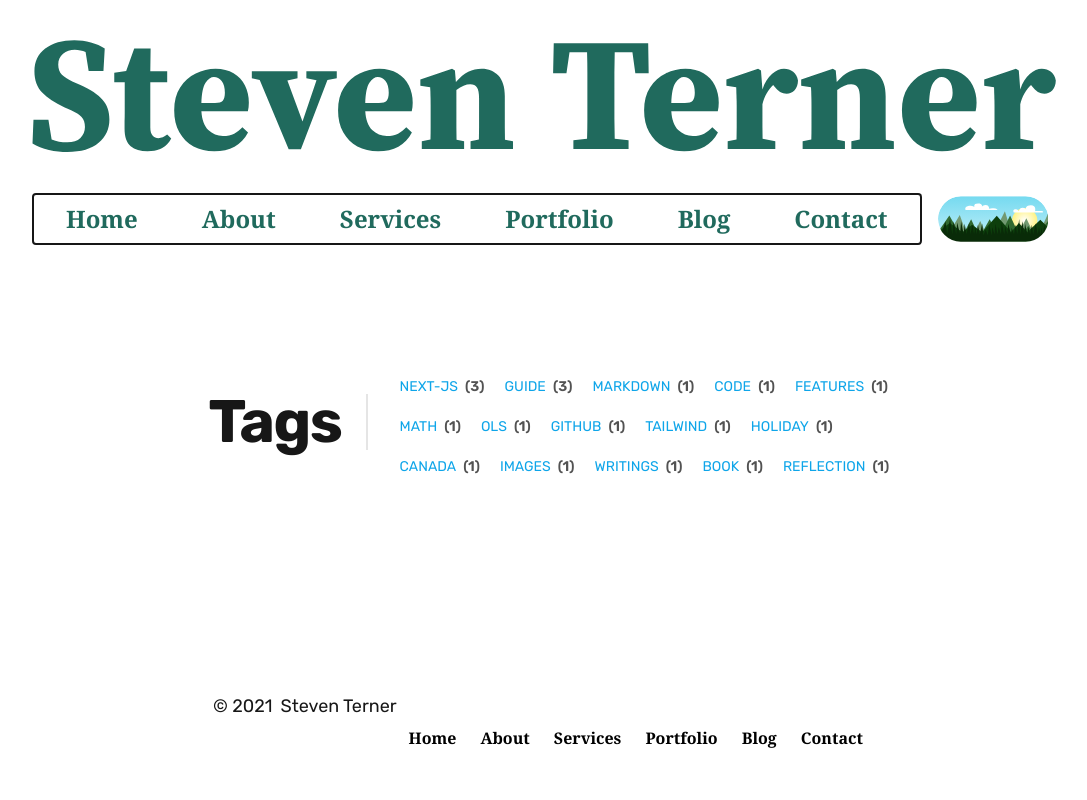
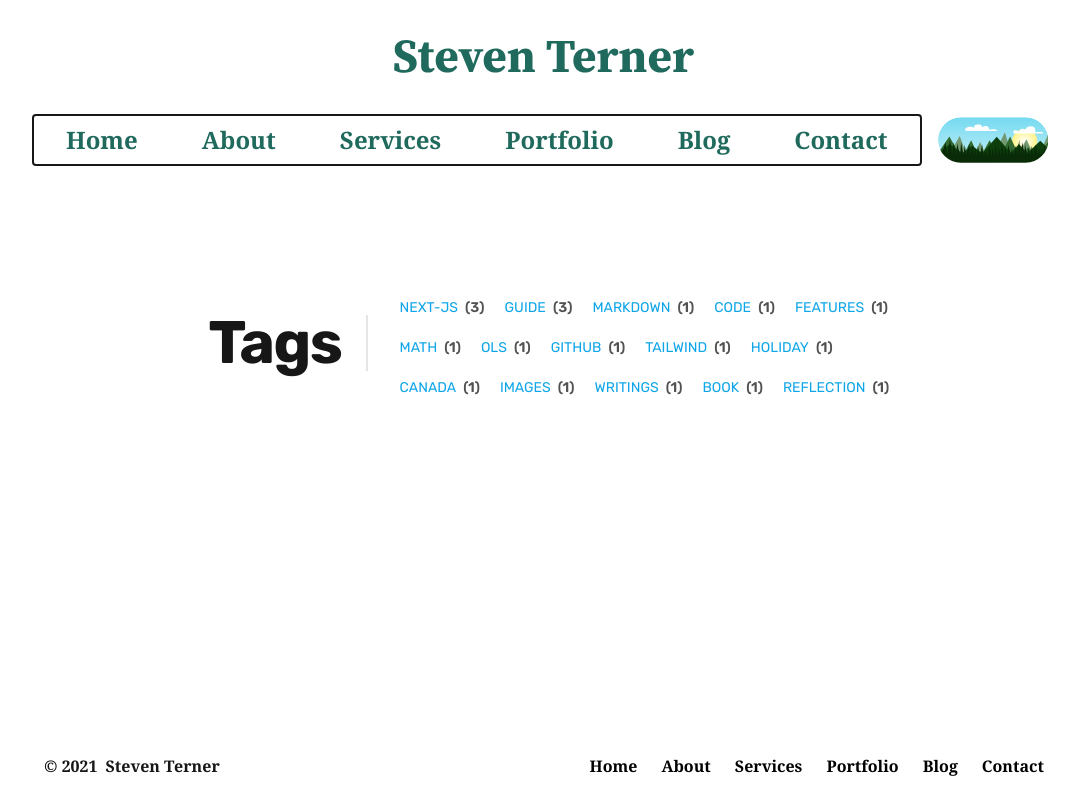
Before and after one commit to DoctorDerek/steven-terner.github.io, a Next.js app: page /tags in a window 1280 px wide. Shown: the whole page, without its empty margins (96-1183 px from the left). Built offline with nearby package versions, Linux system fonts and the light colour scheme; a web font is replaced by a local one; what @tailwindcss/typography would draw is missing.

Commit message:
Align menu items properly in footer

```diff
--- a/components/Footer.js
+++ b/components/Footer.js
@@ -1,20 +1,30 @@
 import Link from "./Link"
 import siteMetadata from "@/data/siteMetadata"
-import FooterNav from "./FooterNav"
 import SectionContainer from "./SectionContainer"
+import headerNavLinks from "@/data/headerNavLinks"
 
 export default function Footer() {
   return (
+    <div className="w-full">
       <SectionContainer>
-      <footer className="flex flex-row w-full mt-16 xl:text-lg md:text-md sm:flex sm:text-sm">
-        <div className="flex flex-grow mb-2 space-x-2 text-gray-900 dark:text-gray-400">
+        <footer className="flex flex-col justify-start w-full py-1 mt-8 mb-4 font-serif text-base font-bold leading-5 text-center border-gray-900 rounded sm:flex-row dark:border-gray-500">
+          <div className="flex flex-grow px-3 py-1 space-x-2 text-gray-900 dark:text-gray-400">
             <div>{`© ${new Date().getFullYear()}`}</div>
             <Link href="/">{siteMetadata.author}</Link>
           </div>
-        <div className="mb-8 text-sm">
-          <FooterNav />
+          <div className="flex flex-col justify-start sm:flex-row">
+            {headerNavLinks.map((link) => (
+              <Link
+                key={link.title}
+                href={link.href}
+                className="px-3 py-1 text-black no-underline rounded hover:bg-green-light dark:hover:text-green-dark"
+              >
+                {link.title}
+              </Link>
+            ))}
           </div>
         </footer>
       </SectionContainer>
+    </div>
   )
 }
--- a/components/FooterNav.js
+++ /dev/null
@@ -1,22 +0,0 @@
-import Link from "./Link"
-import headerNavLinks from "@/data/headerNavLinks"
-
-const FooterNav = () => {
-  return (
-    <div className="flex flex-row-reverse items-end justify-between w-full mt-8 mb-4 text-base leading-5 sm:flex-row">
-      <div className="py-1 font-serif font-bold rounded text-centerborder-gray-900 dark:border-gray-500">
-        {headerNavLinks.map((link) => (
-          <Link
-            key={link.title}
-            href={link.href}
-            className="px-3 py-1 text-black no-underline rounded hover:bg-green-light dark:hover:text-green-dark"
-          >
-            {link.title}
-          </Link>
-        ))}
-      </div>
-    </div>
-  )
-}
-
-export default FooterNav
--- a/components/LayoutWrapper.js
+++ b/components/LayoutWrapper.js
@@ -13,14 +13,12 @@ const LayoutWrapper = ({ children }) => {
       <header className="flex flex-col items-center justify-between pt-10">
         <Link href="/" aria-label="Steven Terner">
           <div className="flex items-center justify-between">
-            <div className="w-screen px-3">
-              <SectionContainer>
-                <Logo />
-              </SectionContainer>
-            </div>
+            <SectionContainer>
+              <Logo />
+            </SectionContainer>
           </div>
         </Link>
-        <div className="w-screen">
+        <div>
           <SectionContainer>
             <div className="flex flex-row-reverse items-center justify-between w-full mt-8 mb-4 text-base leading-5 sm:flex-row">
               <div className="items-center justify-around hidden w-full py-1 mr-2 font-serif font-bold text-center border-2 border-gray-900 border-solid rounded dark:border-gray-500 xl:text-2xl md:text-xl sm:flex sm:text-l">
```
Lines whose indentation alone changed are shown as unchanged.
